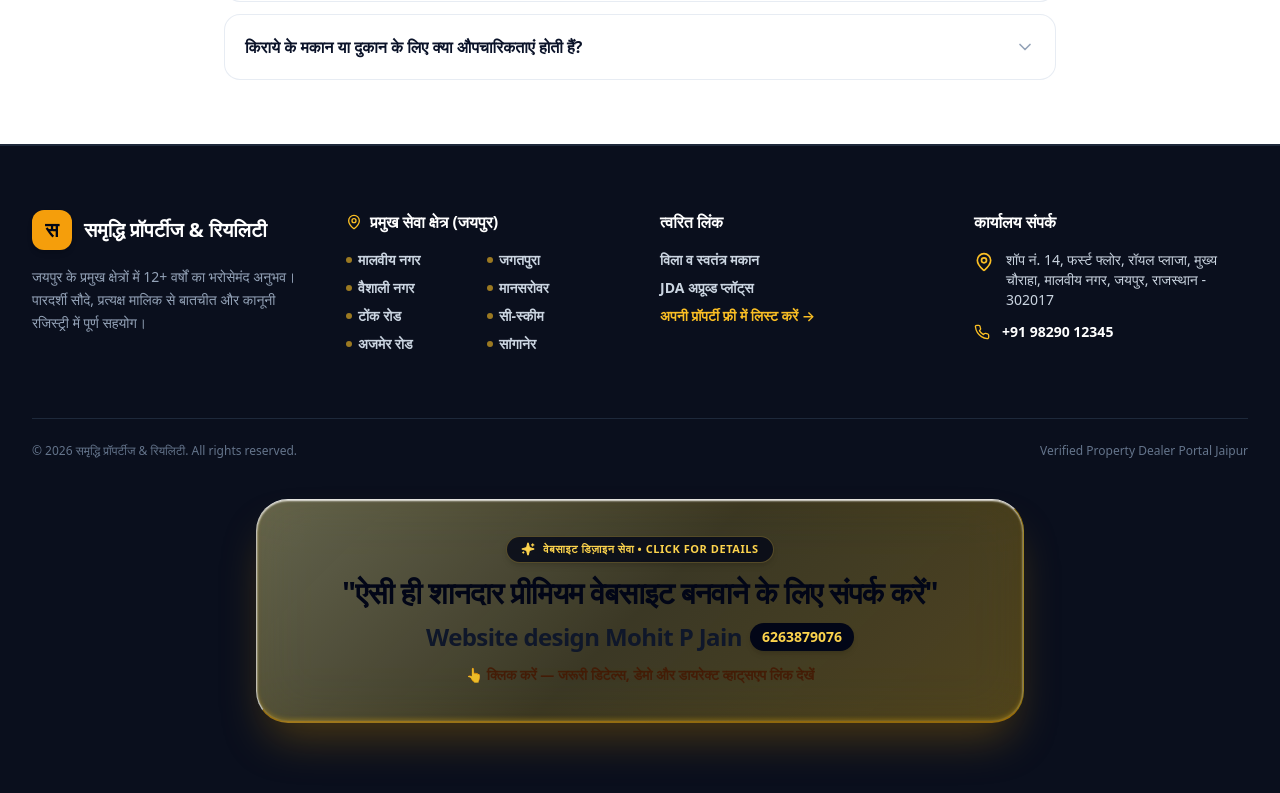
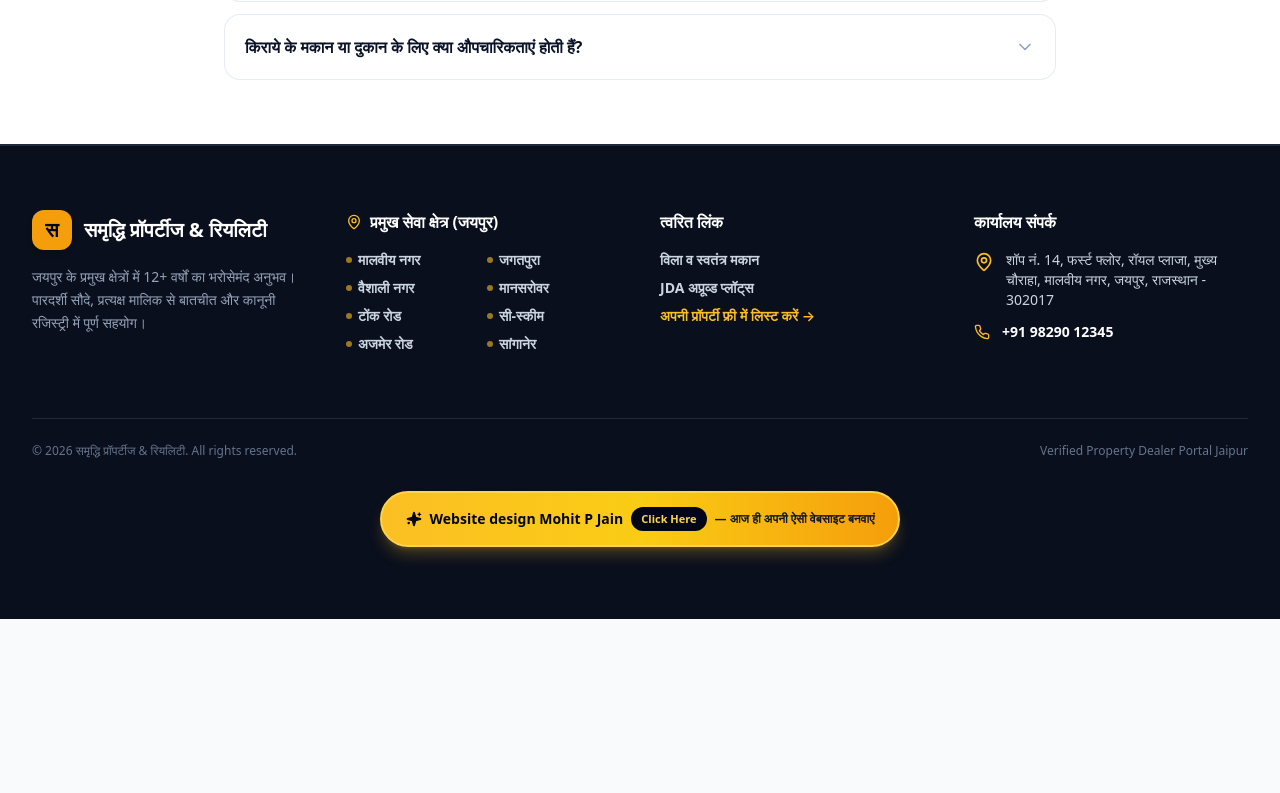
Before and after one commit to Mohit12836/samriddhi-property-broker, a Next.js app: page / in a window 1280 px wide. Shown: the part 5630-6423 px from the top of the page. After the commit the page ends 6249 px from the top, so only its background shows below. Built offline with nearby package versions, Linux system fonts and the light colour scheme.

Commit message:
feat: small rounded yellow pill box at bottom: Website design Mohit P Jain Click Here

```diff
--- a/src/components/Footer.tsx
+++ b/src/components/Footer.tsx
@@ -3,7 +3,7 @@
 import React, { useState } from "react";
 import Link from "next/link";
 import { agencyConfig } from "@/config/agency";
-import { MapPin, Phone, MessageCircle, ExternalLink, Sparkles, X, CheckCircle2, ArrowRight } from "lucide-react";
+import { MapPin, Phone, MessageCircle, Sparkles, X, CheckCircle2, ArrowRight } from "lucide-react";
 
 export default function Footer() {
   const [modalOpen, setModalOpen] = useState(false);
@@ -98,43 +98,27 @@ export default function Footer() {
           <p>Verified Property Dealer Portal Jaipur</p>
         </div>
 
-        {/* 🟡 3. SABSE NICHE: EXACT 3D FROSTED YELLOW GLASSMORPHISM CARD (AS PER USER REFERENCE IMAGE) */}
-        <div className="pt-4 pb-8 flex justify-center">
-          <div
+        {/* 🟡 3. SABSE NICHE: CHHOTA SA ROUNDED YELLOW PILL BOX */}
+        <div className="pt-2 pb-6 flex justify-center">
+          <button
             onClick={() => setModalOpen(true)}
-            className="real-yellow-glass-card w-full max-w-3xl p-6 sm:p-9 text-center relative overflow-hidden"
+            className="group px-6 py-3.5 rounded-full bg-gradient-to-r from-amber-400 via-yellow-400 to-amber-500 hover:from-amber-300 hover:to-yellow-300 text-slate-950 font-black text-xs sm:text-sm shadow-lg shadow-amber-400/25 border-2 border-amber-300 hover:scale-105 active:scale-95 transition-all flex items-center justify-center gap-2 cursor-pointer"
           >
-            {/* Top Sub-tag */}
-            <div className="inline-flex items-center gap-2 px-3.5 py-1 rounded-full bg-slate-950/80 text-amber-300 text-[11px] font-black uppercase tracking-wider mb-3 shadow-md border border-amber-300/30">
-              <Sparkles className="w-3.5 h-3.5 fill-amber-300" />
-              <span>वेबसाइट डिज़ाइन सेवा • CLICK FOR DETAILS</span>
-            </div>
-
-            {/* Main Headline Exact as Requested */}
-            <h3 className="text-xl sm:text-3xl font-black text-slate-950 tracking-tight leading-snug drop-shadow-xs">
-              "ऐसी ही शानदार प्रीमियम वेबसाइट बनवाने के लिए संपर्क करें"
-            </h3>
-
-            {/* Exactly: "Website design Mohit P Jain" */}
-            <div className="mt-2.5 flex items-center justify-center gap-2 flex-wrap">
-              <span className="text-lg sm:text-2xl font-black text-slate-900 tracking-tight">
-                Website design Mohit P Jain
-              </span>
-              <span className="text-xs sm:text-sm font-black bg-slate-950 text-amber-300 px-3 py-1 rounded-full shadow-md">
-                6263879076
-              </span>
-            </div>
-
-            <p className="mt-3 text-xs sm:text-sm font-extrabold text-amber-950/90">
-              👆 क्लिक करें — जरूरी डिटेल्स, डेमो और डायरेक्ट व्हाट्सएप लिंक देखें
-            </p>
-          </div>
+            <Sparkles className="w-4 h-4 fill-slate-950 shrink-0" />
+            <span>Website design Mohit P Jain</span>
+            <span className="bg-slate-950 text-amber-300 text-[11px] font-black px-2.5 py-0.5 rounded-full">
+              Click Here
+            </span>
+            <span className="text-slate-900 font-bold text-[11px] sm:text-xs hidden sm:inline">
+              — आज ही अपनी ऐसी वेबसाइट बनवाएं
+            </span>
+          </button>
         </div>
 
-        {/* 🪟 4. MODAL POPUP: SOLID BLACK & WHITE HIGH CONTRAST */}
+        {/* 🪟 4. MODAL POPUP */}
         {modalOpen && (
           <div className="fixed inset-0 z-50 flex items-center justify-center p-4 bg-black/85 backdrop-blur-md animate-in fade-in duration-200">
-            <div className="relative w-full max-w-xl bg-[#090D1A] rounded-3xl border-2 border-amber-400 shadow-2xl p-6 sm:p-8 text-white">
+            <div className="relative w-full max-w-lg bg-[#090D1A] rounded-3xl border-2 border-amber-400 shadow-2xl p-6 sm:p-8 text-white">
 
               {/* Close Button */}
               <button
@@ -150,7 +134,7 @@ export default function Footer() {
                 <span className="text-xs font-black text-amber-400 uppercase tracking-widest block mb-1">
                   वेबसाइट डेवलपर विवरण
                 </span>
-                <h4 className="text-2xl sm:text-3xl font-black text-white">
+                <h4 className="text-2xl font-black text-white">
                   Mohit P Jain
                 </h4>
                 <div className="inline-block mt-1 px-3 py-1 rounded-full bg-amber-400/20 text-amber-300 font-bold text-xs border border-amber-400/30">
@@ -161,7 +145,7 @@ export default function Footer() {
               {/* Required Details List */}
               <div className="my-5 p-4 rounded-2xl bg-slate-900/90 border border-slate-700">
                 <span className="text-xs font-black text-amber-300 uppercase tracking-wider block mb-3">
-                  📋 वेबसाइट बनाने के लिए केवल ये जानकारी भेजें:
+                  📋 आज ही ऐसी वेबसाइट बनवाने के लिए भेजें:
                 </span>
                 <ul className="space-y-2.5 text-xs sm:text-sm font-bold text-slate-100">
                   <li className="flex items-center gap-2.5">
```
